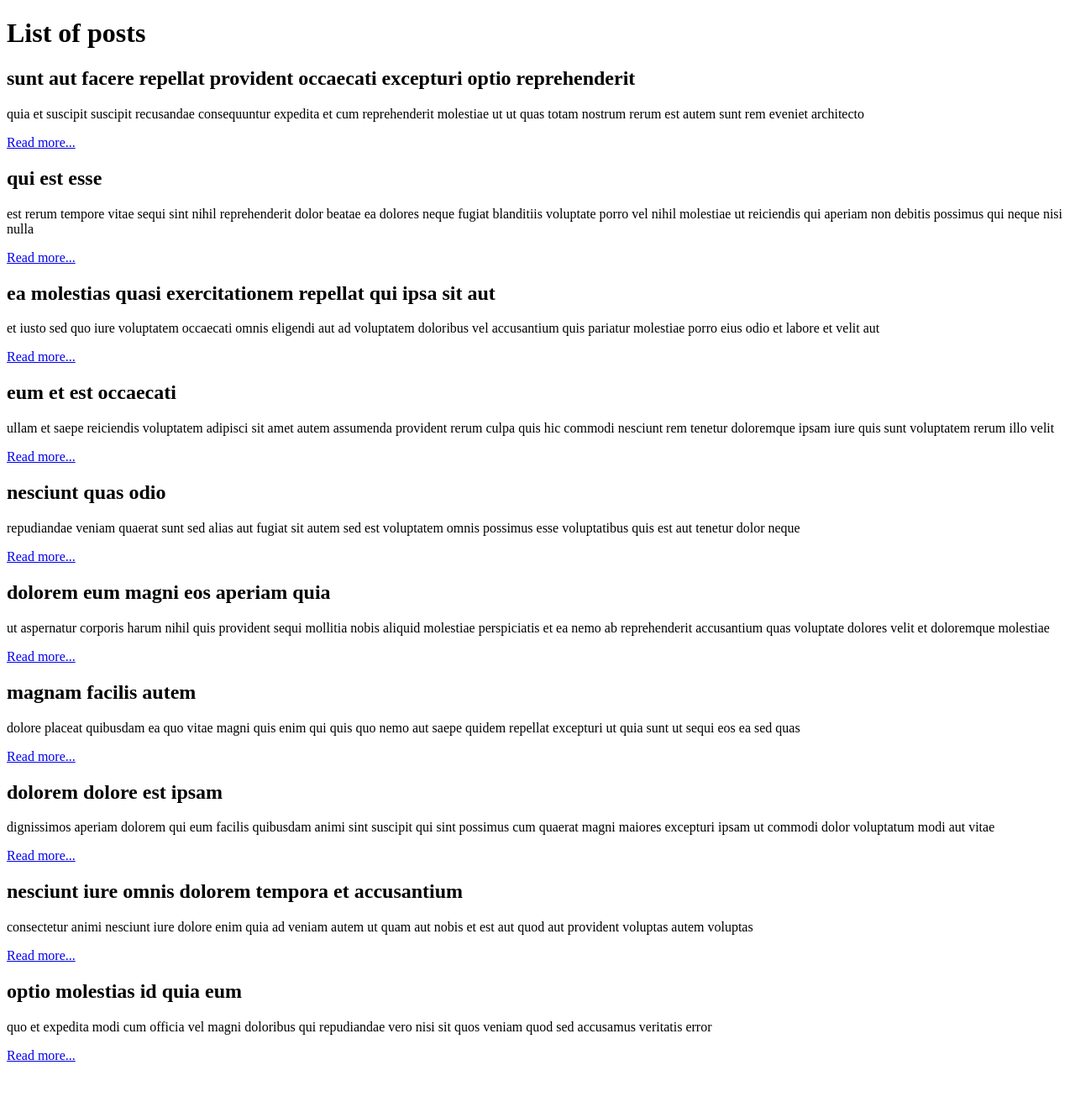
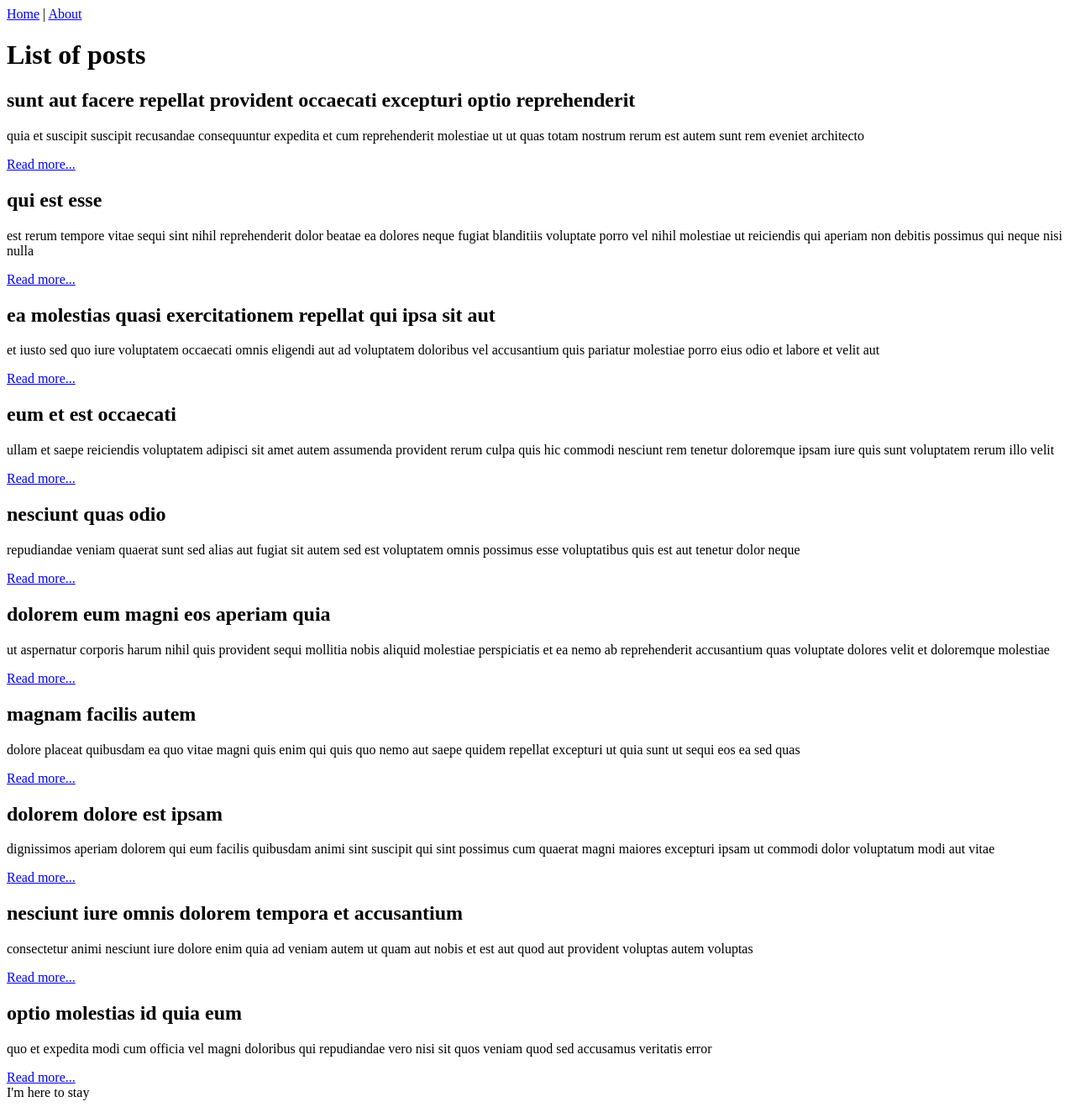
Before and after one commit to gaggle/repo-lister, a Next.js app: page / in a window 1280 px wide. Shown: the whole page at 84% size. Before the commit the page ends 1274 px from the top, so only its background shows below. Built offline with nearby package versions, Linux system fonts and the light colour scheme.

Commit message:
Use Layout for index + about pages

```diff
--- /dev/null
+++ b/components/Layout.js
@@ -0,0 +1,24 @@
+import Link from 'next/link'
+import Head from 'next/head'
+
+export default ({children, title = 'This is the default title'}) => (
+  <div>
+    <Head>
+      <title>{title}</title>
+      <meta charSet='utf-8'/>
+      <meta name='viewport' content='initial-scale=1.0, width=device-width'/>
+    </Head>
+    <header>
+      <nav>
+        <Link href='/'><a>Home</a></Link>{' | '}
+        <Link href='/about'><a>About</a></Link>
+      </nav>
+    </header>
+
+    {children}
+
+    <footer>
+      {'I\'m here to stay'}
+    </footer>
+  </div>
+)
--- a/pages/index.js
+++ b/pages/index.js
@@ -1,7 +1,7 @@
-import Head from 'next/head'
-import { Component } from 'react'
+import React, { Component } from 'react'
 
 import data from '../data.json'
+import Layout from '../components/Layout'
 import Post from '../components/Post'
 
 export default class extends Component {
@@ -12,15 +12,12 @@ export default class extends Component {
   render () {
     return (
       <main>
-        <Head>
-          <title>Home page</title>
-        </Head>
-
-        <h1>List of posts</h1>
-
-        <section>
-          {this.props.posts.map(post => <Post {...post} key={post.id}/>)}
-        </section>
+        <Layout>
+          <h1>List of posts</h1>
+          <section>
+            {this.props.posts.map(post => <Post {...post} key={post.id}/>)}
+          </section>
+        </Layout>
       </main>
     )
   }
```
Also changed, not shown: pages/about.js (added, +10 -0 lines), 1 other file (tests, documents, lock files or other folders).
